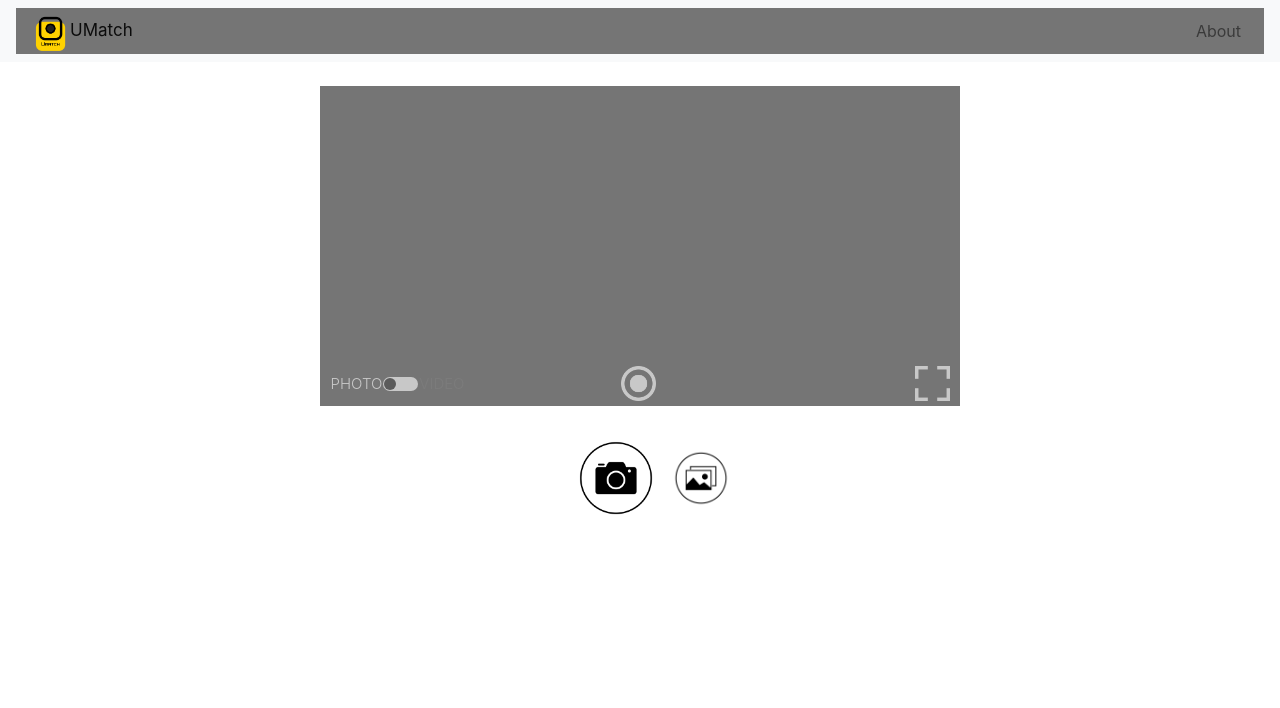
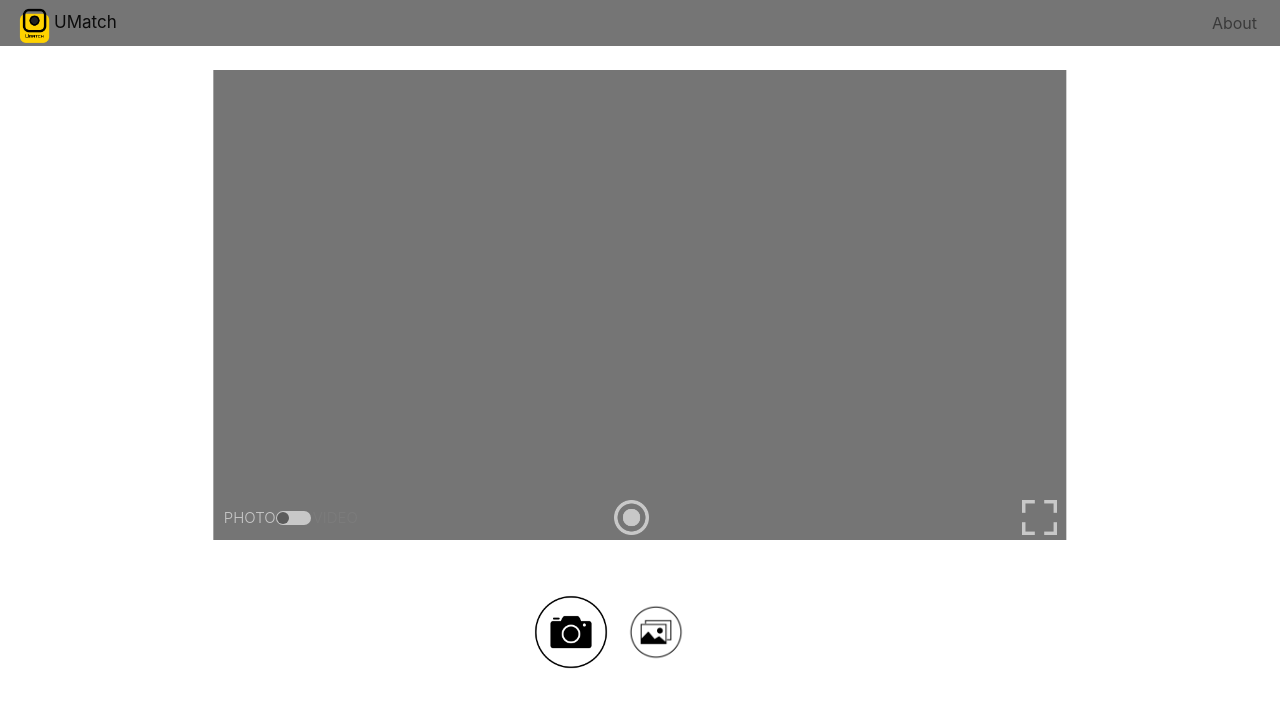
Before and after one commit to NiroanESIEE/umatch, a PHP site: page / in a window 1280 px wide. Shown: the top 708 px of the page. Run offline with PHP 8.4, Linux system fonts and the light colour scheme; some libraries are stand-ins or nearby versions.

Commit message:
Prise en compte de la taille de la vidéo sur toute la div.

```diff
--- a/front/index.html
+++ b/front/index.html
@@ -32,7 +32,7 @@
 	</nav>
 
 	<!-- Container -->
-	<div class="col-lg-6 col-md-10 center" id="container">
+	<div class="col-lg-8 col-md-10 center" id="container">
 
 		<!-- Video -->
 		<video class="col-lg-12 col-md-12 center" autoplay="true" id="videoElement"></video>
--- a/front/style.css
+++ b/front/style.css
@@ -103,26 +103,27 @@ Extra (xl) large devices (large desktops, 1200px and up)
 #container {
 	position:relative;
 	top:1.5em;
-	height:100%;
 }
 
 #videoElement {
 	position:relative;
-	/*width:100%;
-	height:100%;*/
-	height: 100%;
 	background-color: #757575;
 	visibility:visible;
 	-webkit-transform: scaleX(-1);
 	transform: scaleX(-1);
+    object-fit: cover;
+    min-height: 470px;
 }
 
 #choice {
 	position:relative;
-	top:-20px;
-	left:45%;
+	/*top:-20px;*/
+    top:0;
+	/*left:45%;*/
+    left:50%;
 	width:150px;
 	height:80px;
+    transform: translate(-30%, 0%);
 }
 
 #divCameraPhoto {
@@ -332,3 +333,7 @@ input[type="radio"] {
 	/*width: 100%;*/
 	height: 100%;
 }
+
+.navbar {
+    padding: 0;
+}
```
